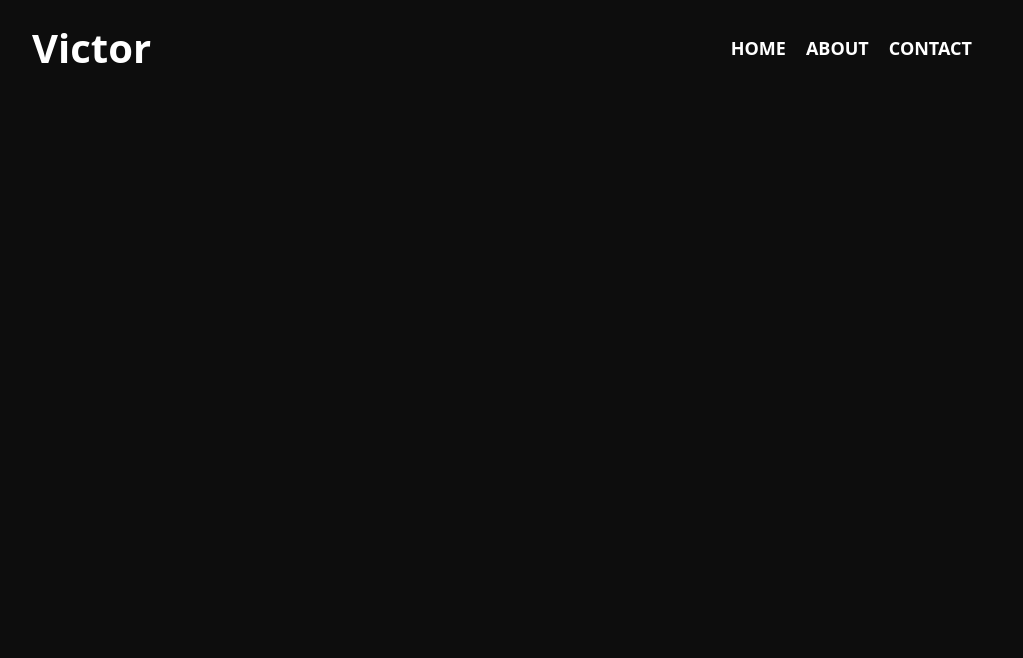
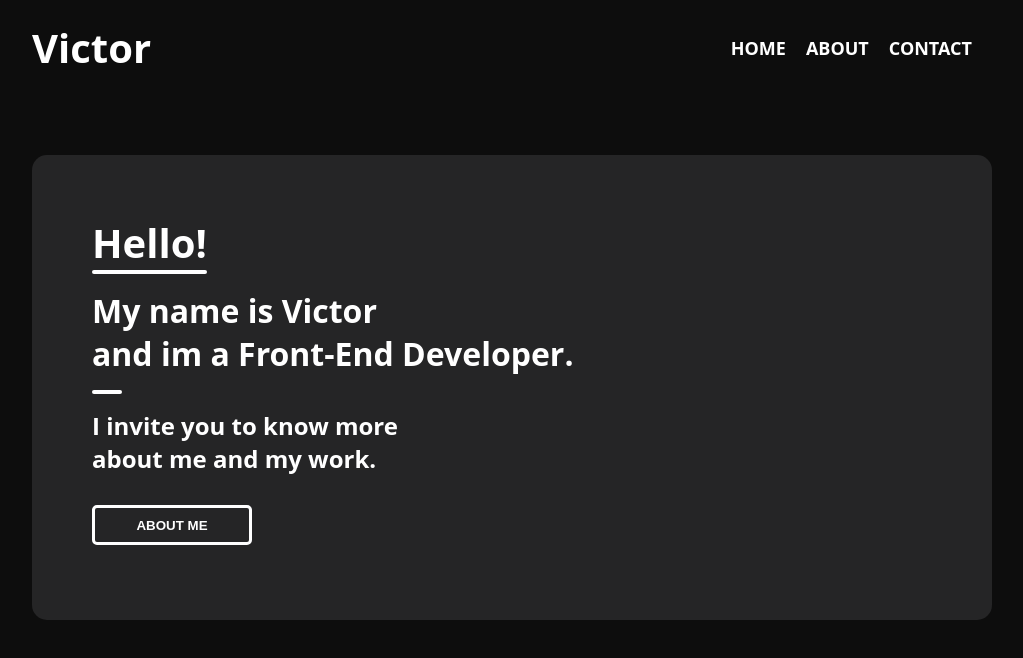
Before and after one commit to rovicz/portfolio, a plain HTML site: page index.html in a window 1280 px wide. Shown: the whole page, without its empty margins (128-1151 px from the left). Drawn offline with Linux system fonts and the light colour scheme.

Commit message:
apresentation

```diff
--- a/index.html
+++ b/index.html
@@ -11,6 +11,8 @@
 
 <body>
 
+  <!-- Header -->
+
   <header class="header">
     <div class="container">
       <a href="#">Victor</a>
@@ -22,9 +24,23 @@
           <li><a href="#contact">Contact</a></li>
         </ul>
       </nav>
-
     </div>
   </header>
+
+  <!-- Apresentation -->
+
+  <section class="apresentation">
+    <div class="apresentation-item container">
+
+      <div class="apresentation-content">
+        <h2>Hello!</h2>
+        <h3>My name is Victor<br>and im a Front-End Developer.</h3>
+        <p>I invite you to know more<br>about me and my work.</p>
+
+        <button>About Me</button>
+      </div>
+    </div>
+  </section>
 
 </body>
 
--- a/src/css/style.css
+++ b/src/css/style.css
@@ -37,7 +37,7 @@ img {
 @media (max-width: 739px) {
   .container {
     flex-direction: column;
-    max-width: 340px;
+    max-width: 380px;
   }
 }
 
@@ -105,3 +105,75 @@ img {
     color: #000;
   }
 }
+
+/* Apresentation */
+
+.apresentation {
+  margin: 60px 0;
+}
+
+.apresentation-item {
+  background: #252526;
+  border-radius: 15px;
+  flex-direction: column;
+  color: #fff;
+}
+
+.apresentation-content {
+  padding: 60px;
+}
+
+.apresentation-content h2 {
+  font-size: 2.5em;
+  font-weight: bold;
+}
+.apresentation-content h2::after {
+  content: "";
+  display: block;
+  width: 115px;
+  height: 4px;
+  background: #fff;
+  border-radius: 10px;
+  margin-bottom: 15px;
+}
+
+.apresentation-content h3 {
+  font-size: 2em;
+}
+
+.apresentation-content p {
+  font-size: 1.5em;
+  margin: 15px 0;
+  font-weight: bold;
+}
+
+.apresentation-content p::before {
+  content: "";
+  display: block;
+  width: 30px;
+  height: 4px;
+  background: #fff;
+  border-radius: 10px;
+  margin-bottom: 15px;
+}
+
+.apresentation-content button {
+  box-shadow: inset 0 0 0 0 #fff;
+  width: 160px;
+  height: 40px;
+  color: white;
+  background: none;
+  border: 3px solid #fff;
+  border-radius: 5px;
+  font-weight: bold;
+  text-transform: uppercase;
+  cursor: pointer;
+  margin: 15px 0;
+  transition: color 0.3s ease-in-out, box-shadow 0.3s ease-in-out;
+}
+
+.apresentation-content button:hover {
+  box-shadow: inset 160px 0 0 0 #fff;
+  color: #000;
+  border-radius: 3px;
+}
```
